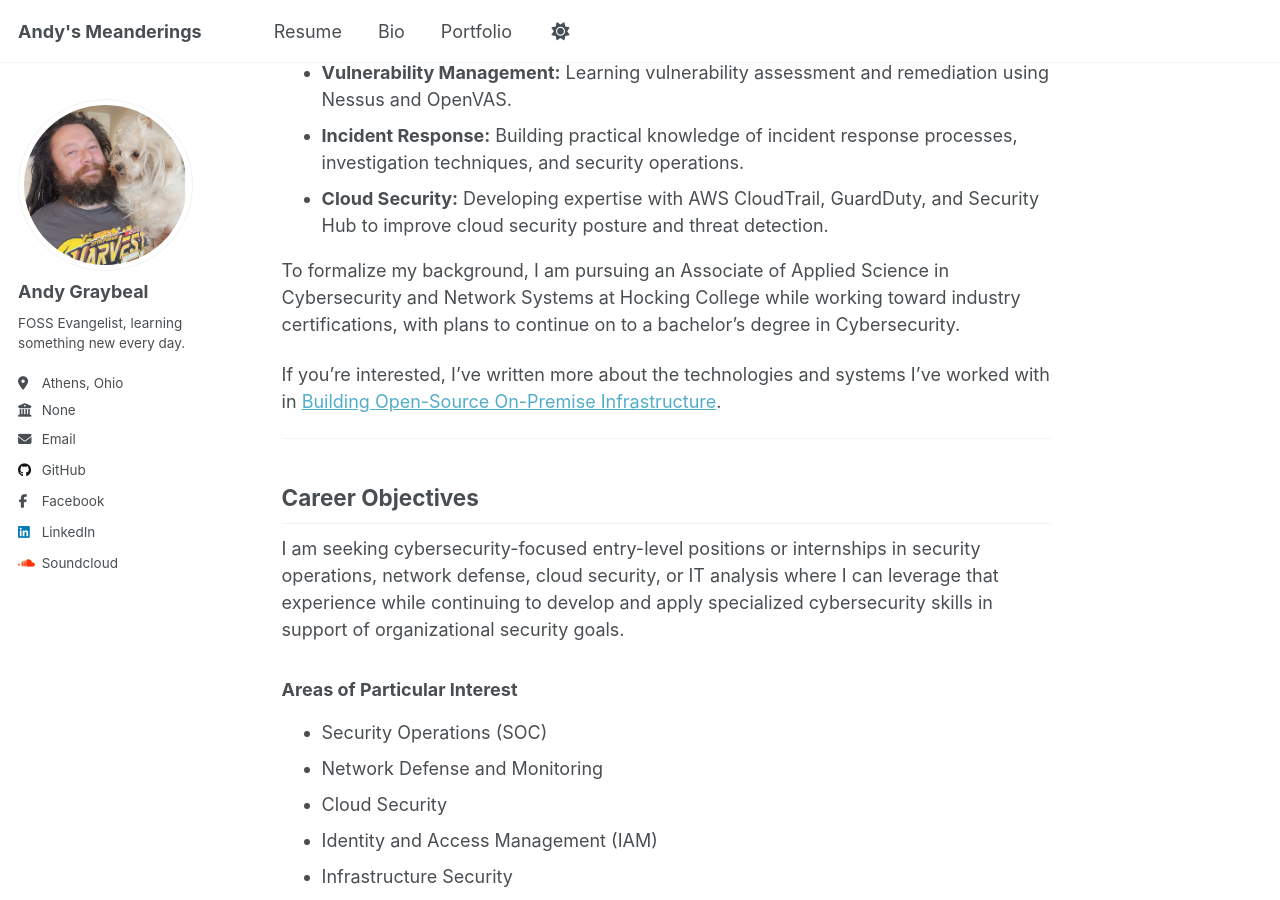
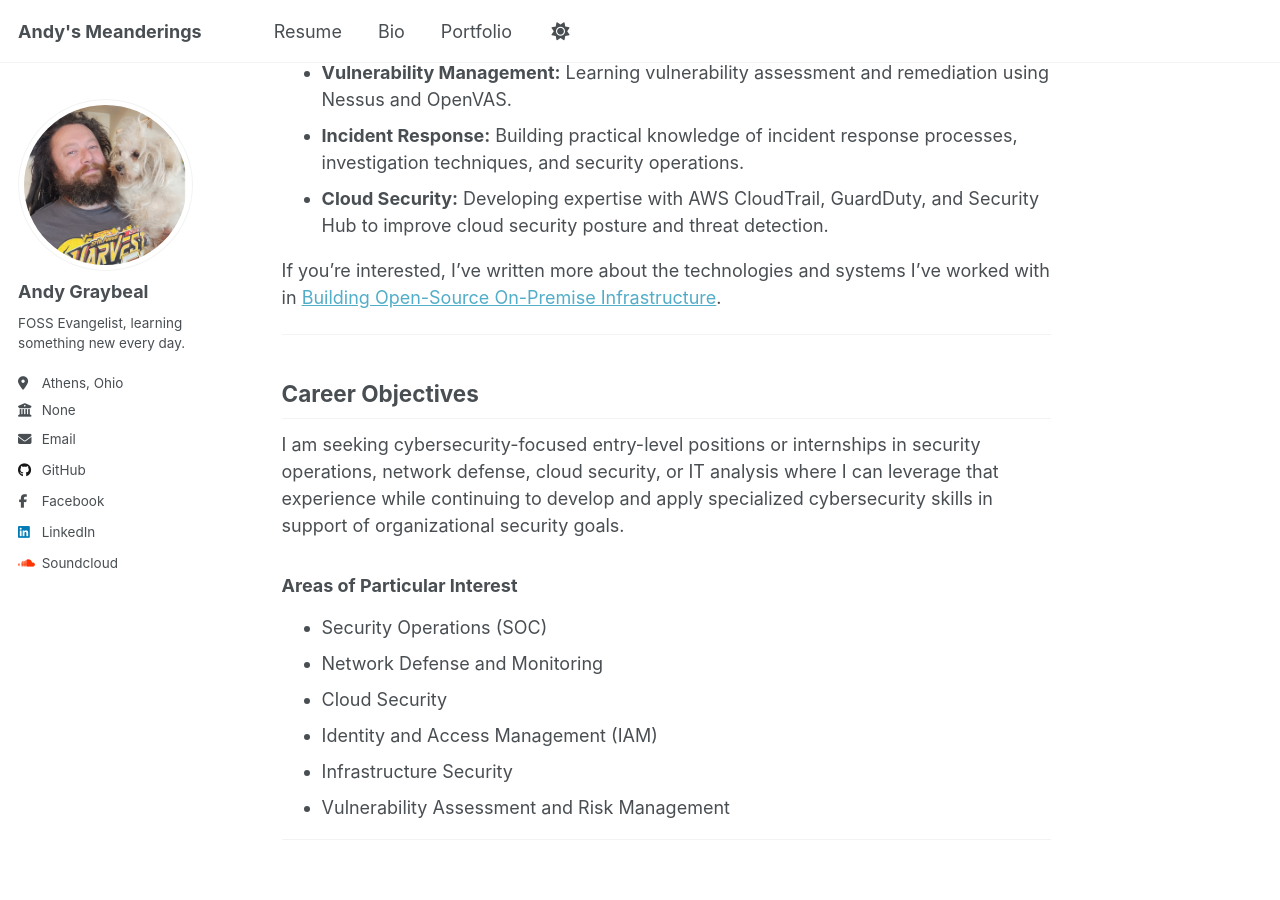
Before and after one commit to andy-graybeal/andy-graybeal.github.io, a Jekyll site: the page built from _pages/about.md, in a window 1280 px wide and 900 px high, scrolled down 1916 px. Built offline with Jekyll 4.4.1, drawn with Linux system fonts in a browser that asks for light colours; a script that is not in the unit is left out.

Commit message:
Update about.md to remove education information
Removed educational background details from the about page.

```diff
--- a/_pages/about.md
+++ b/_pages/about.md
@@ -90,8 +90,6 @@ I am expanding my expertise in modern infrastructure, cloud, and security techno
 - **Incident Response:** Building practical knowledge of incident response processes, investigation techniques, and security operations.
 - **Cloud Security:** Developing expertise with AWS CloudTrail, GuardDuty, and Security Hub to improve cloud security posture and threat detection.
 
-To formalize my background, I am pursuing an Associate of Applied Science in Cybersecurity and Network Systems at Hocking College while working toward industry certifications, with plans to continue on to a bachelor's degree in Cybersecurity.
-
 If you're interested, I've written more about the technologies and systems I've worked with in [Building Open-Source On-Premise Infrastructure](/portfolio/open_source_coop/).
 
 
```
